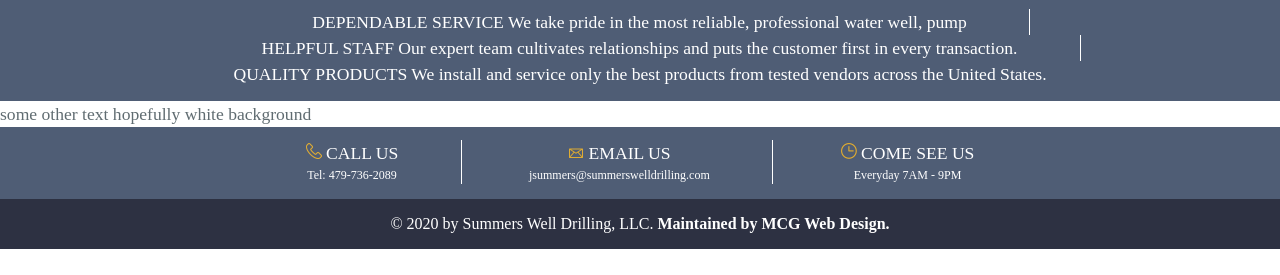
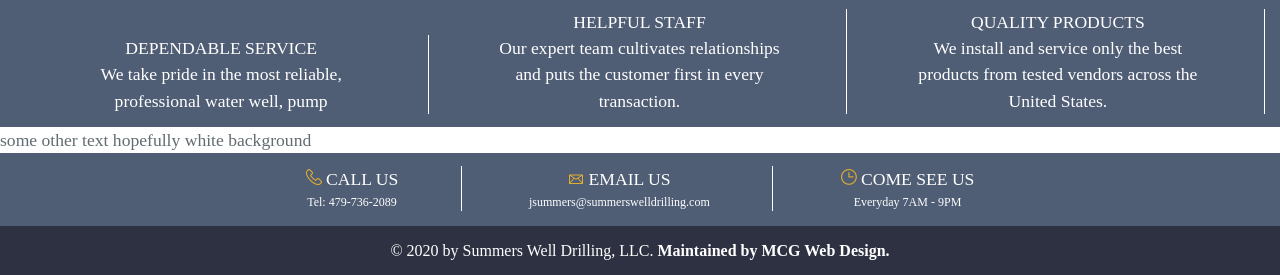
Before and after one commit to jamess999888/SummersDrilling, a Jekyll site: the page built from index.md, in a window 1280 px wide, cut to the strip 626-901 px from the top of the page. Built offline with Jekyll 4.4.1, drawn with Linux system fonts in a browser that asks for light colours; our own code applies the rules of GitHub Pages for plain Markdown files.

Commit message:
style update for page content

```diff
--- a/index.md
+++ b/index.md
@@ -22,16 +22,16 @@
 
 </div>
 <footer class="contact-info-footer">
-	<span class="contact-info-footer-item">
-		DEPENDABLE SERVICE
+	<span class="contact-info-footer-item" style="width: 33%;">
+		DEPENDABLE SERVICE<br />
 		We take pride in the most reliable, professional water well, pump
 	</span>
-	<span class="contact-info-footer-item">
-		HELPFUL STAFF
+	<span class="contact-info-footer-item" style="width: 33%;">
+		HELPFUL STAFF<br />
 		Our expert team cultivates relationships and puts the customer first in every transaction.
 	</span>
-	<span>
-		QUALITY PRODUCTS
+	<span class="contact-info-footer-item" style="width: 33%;">
+		QUALITY PRODUCTS<br />
 		We install and service only the best products from tested vendors across the United States.
 	</span>
 </footer>
```
